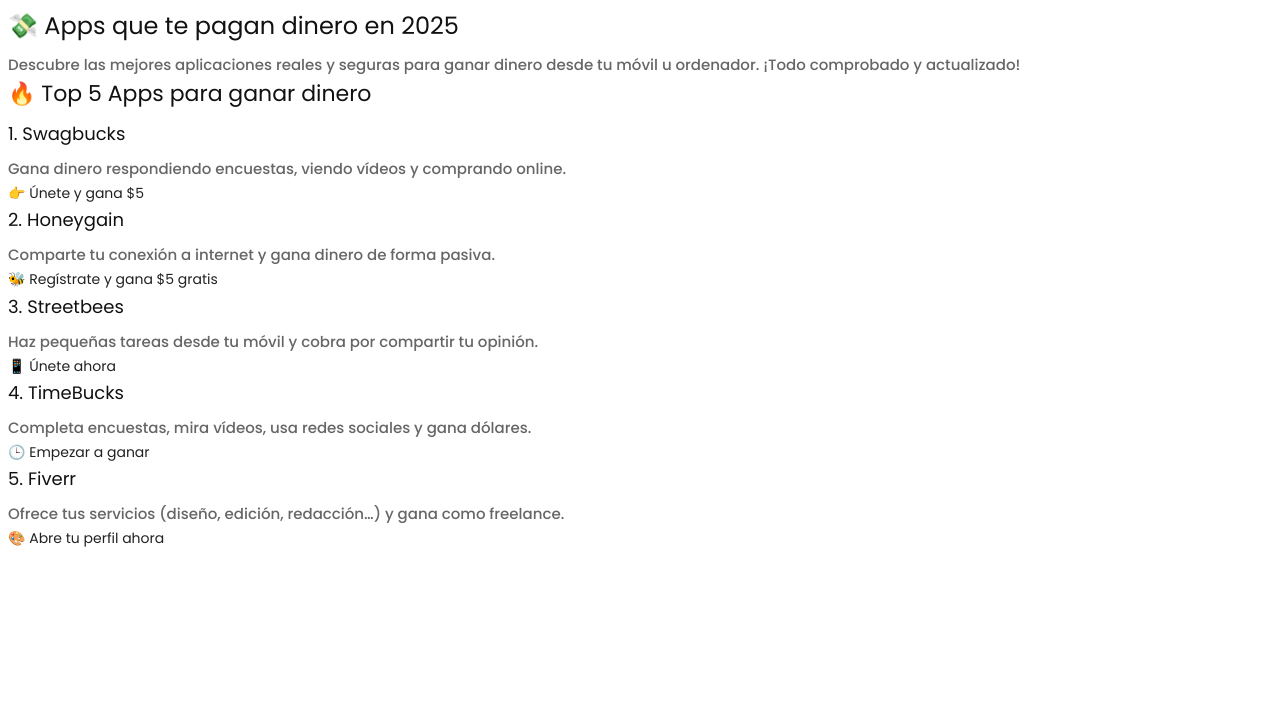
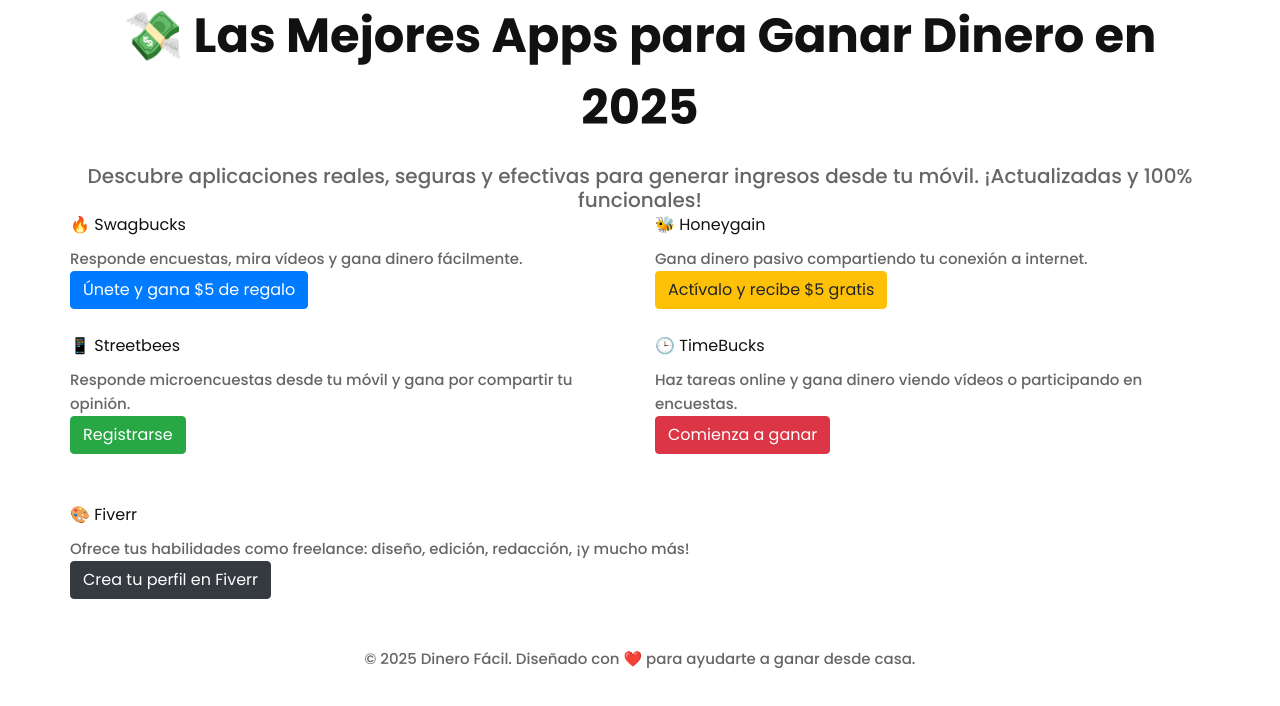
Before and after one commit to JorgeyArnau/dinero-facil-2025, a plain HTML site: page index.html in a window 1280 px wide. Drawn offline with nearby package versions, Linux system fonts and the light colour scheme; a web font is replaced by a local one.

Commit message:
Update index.html

```diff
--- a/index.html
+++ b/index.html
@@ -2,52 +2,71 @@
 <html lang="es">
 <head>
   <meta charset="UTF-8" />
-  <meta name="viewport" content="width=device-width, initial-scale=1.0" />
-  <title>Apps que pagan dinero 2025</title>
-  <link rel="stylesheet" href="css/style.css" />
+  <meta http-equiv="X-UA-Compatible" content="IE=edge">
+  <meta name="viewport" content="width=device-width, initial-scale=1.0">
+  <title>Gana Dinero en 2025</title>
+  <meta name="keywords" content="apps dinero, ganar dinero 2025, apps que pagan">
+  <meta name="description" content="Descubre las mejores aplicaciones para ganar dinero en 2025 desde tu móvil. Listado actualizado, enlaces seguros y recomendaciones reales.">
+
+  <!-- CSS de plantilla -->
+  <link rel="stylesheet" href="css/bootstrap.min.css">
+  <link rel="stylesheet" href="css/style.css">
+  <link rel="stylesheet" href="css/responsive.css">
+  <link rel="icon" href="images/fevicon.png" type="image/gif" />
 </head>
 <body>
-  <section class="hero">
+  <!-- Hero Section -->
+  <section class="layout_padding">
     <div class="container">
-      <h1>💸 Apps que te pagan dinero en 2025</h1>
-      <p>Descubre las mejores aplicaciones reales y seguras para ganar dinero desde tu móvil u ordenador. ¡Todo comprobado y actualizado!</p>
+      <div class="heading_container text-center">
+        <h1 style="font-size: 48px; font-weight: bold;">💸 Las Mejores Apps para Ganar Dinero en 2025</h1>
+        <p style="font-size: 20px; margin-top: 10px;">
+          Descubre aplicaciones reales, seguras y efectivas para generar ingresos desde tu móvil. ¡Actualizadas y 100% funcionales!
+        </p>
+      </div>
     </div>
   </section>
 
-  <section class="apps">
+  <!-- Apps Section -->
+  <section class="layout_padding">
     <div class="container">
-      <h2>🔥 Top 5 Apps para ganar dinero</h2>
-
-      <div class="app-card">
-        <h3>1. Swagbucks</h3>
-        <p>Gana dinero respondiendo encuestas, viendo vídeos y comprando online.</p>
-        <a href="https://www.swagbucks.com/p/register?rb=TUUSUARIO" class="btn">👉 Únete y gana $5</a>
-      </div>
-
-      <div class="app-card">
-        <h3>2. Honeygain</h3>
-        <p>Comparte tu conexión a internet y gana dinero de forma pasiva.</p>
-        <a href="https://r.honeygain.me/TUREFERIDO" class="btn">🐝 Regístrate y gana $5 gratis</a>
-      </div>
-
-      <div class="app-card">
-        <h3>3. Streetbees</h3>
-        <p>Haz pequeñas tareas desde tu móvil y cobra por compartir tu opinión.</p>
-        <a href="#" class="btn">📱 Únete ahora</a>
-      </div>
-
-      <div class="app-card">
-        <h3>4. TimeBucks</h3>
-        <p>Completa encuestas, mira vídeos, usa redes sociales y gana dólares.</p>
-        <a href="#" class="btn">🕒 Empezar a ganar</a>
-      </div>
-
-      <div class="app-card">
-        <h3>5. Fiverr</h3>
-        <p>Ofrece tus servicios (diseño, edición, redacción…) y gana como freelance.</p>
-        <a href="#" class="btn">🎨 Abre tu perfil ahora</a>
+      <div class="row">
+        <div class="col-md-6">
+          <h4>🔥 Swagbucks</h4>
+          <p>Responde encuestas, mira vídeos y gana dinero fácilmente.</p>
+          <a href="https://www.swagbucks.com/p/register?rb=TUUSUARIO" class="btn btn-primary">Únete y gana $5 de regalo</a>
+        </div>
+        <div class="col-md-6">
+          <h4>🐝 Honeygain</h4>
+          <p>Gana dinero pasivo compartiendo tu conexión a internet.</p>
+          <a href="https://r.honeygain.me/TUREFERIDO" class="btn btn-warning">Actívalo y recibe $5 gratis</a>
+        </div>
+        <div class="col-md-6 mt-4">
+          <h4>📱 Streetbees</h4>
+          <p>Responde microencuestas desde tu móvil y gana por compartir tu opinión.</p>
+          <a href="#" class="btn btn-success">Registrarse</a>
+        </div>
+        <div class="col-md-6 mt-4">
+          <h4>🕒 TimeBucks</h4>
+          <p>Haz tareas online y gana dinero viendo vídeos o participando en encuestas.</p>
+          <a href="#" class="btn btn-danger">Comienza a ganar</a>
+        </div>
+        <div class="col-md-12 mt-5">
+          <h4>🎨 Fiverr</h4>
+          <p>Ofrece tus habilidades como freelance: diseño, edición, redacción, ¡y mucho más!</p>
+          <a href="#" class="btn btn-dark">Crea tu perfil en Fiverr</a>
+        </div>
       </div>
     </div>
   </section>
+
+  <!-- Footer -->
+  <footer class="text-center mt-5">
+    <p>&copy; 2025 Dinero Fácil. Diseñado con ❤️ para ayudarte a ganar desde casa.</p>
+  </footer>
+
+  <!-- Scripts -->
+  <script src="js/jquery-3.4.1.min.js"></script>
+  <script src="js/bootstrap.bundle.min.js"></script>
 </body>
 </html>
```
